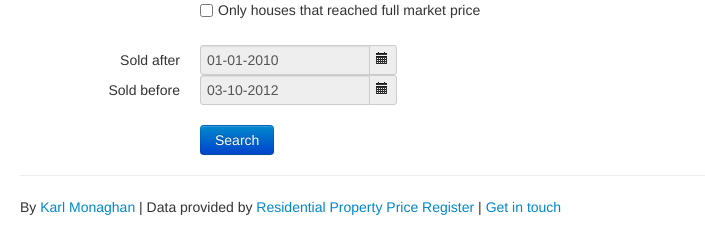
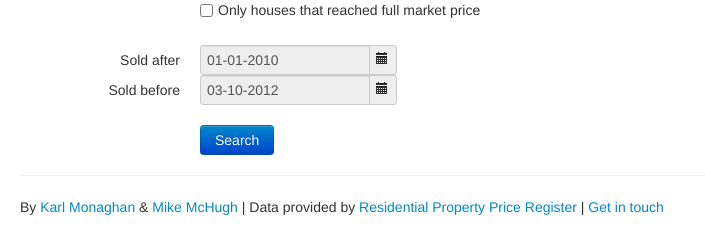
Before and after one commit to kmonaghan/Yet-Another-Searchable-Property-Price-Register, a PHP site: page / in a window 1280 px wide. Shown: the part 1207-1434 px from the top of the page, without its empty margins (0-705 px from the left). Run offline with PHP 8.4, Linux system fonts and the light colour scheme; some libraries are stand-ins or nearby versions.

Commit message:
Updated footer.

```diff
--- a/index.php
+++ b/index.php
@@ -399,7 +399,7 @@ if (count($_GET))
             <hr>
 
             <footer>
-                <p>By <a href="http://www.karlmonaghan.com/">Karl Monaghan</a>&nbsp;|&nbsp;Data provided by <a href="http://propertypriceregister.ie">Residential Property Price Register</a>&nbsp;|&nbsp;<a href="http://www.karlmonaghan.com/contact">Get in touch</a></p>
+                <p>By <a href="http://www.karlmonaghan.com/">Karl Monaghan</a> &amp; <a href="https://twitter.com/jymian">Mike McHugh</a>&nbsp;|&nbsp;Data provided by <a href="http://propertypriceregister.ie">Residential Property Price Register</a>&nbsp;|&nbsp;<a href="http://www.karlmonaghan.com/contact">Get in touch</a></p>
             </footer>
 
         </div> <!-- /container -->
```
